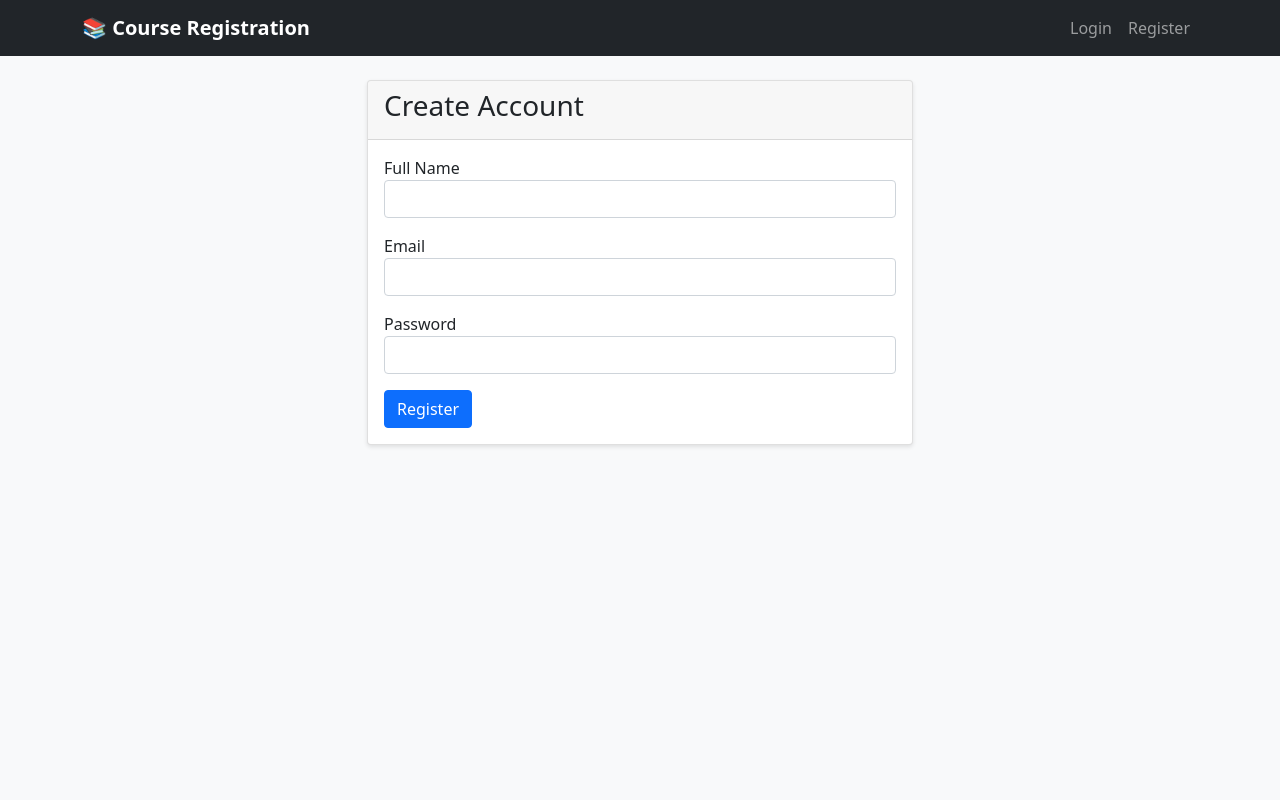
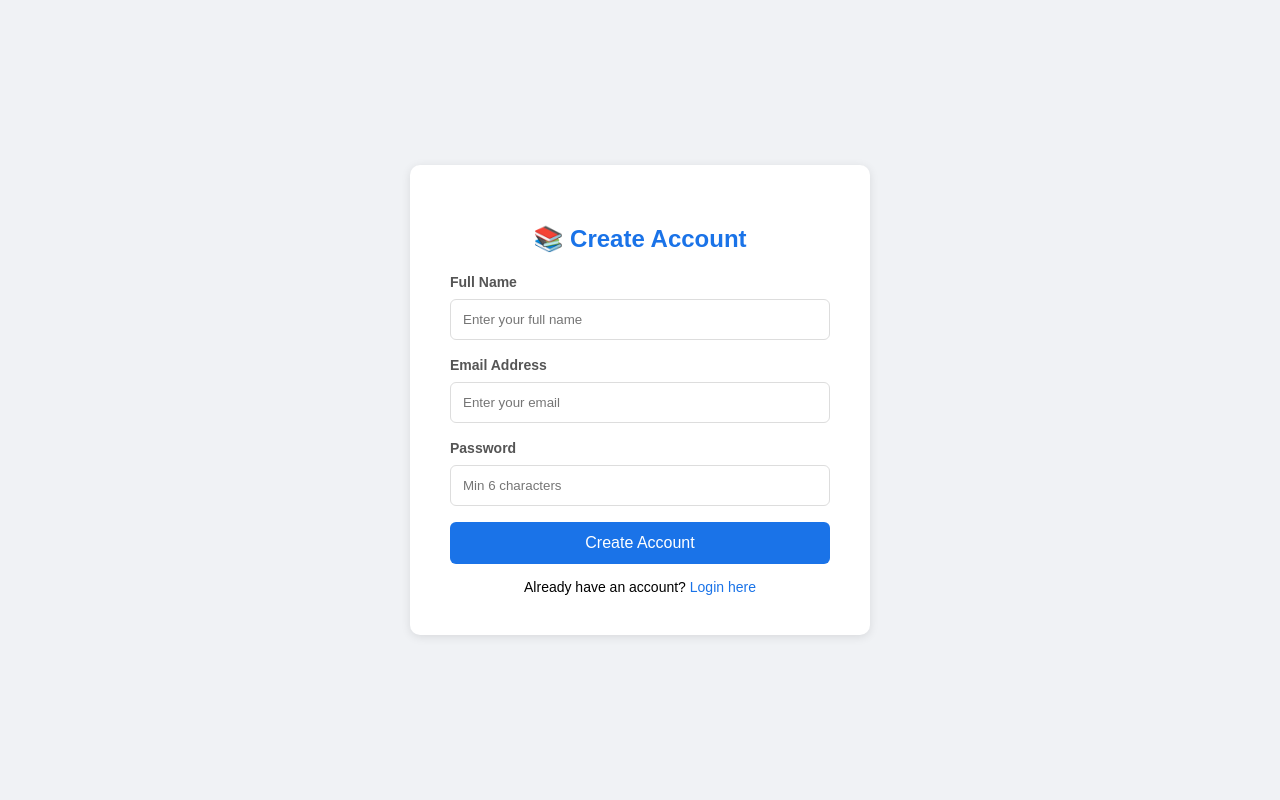
Before and after one commit to nadaabdelhaliem999-hash/university-course-registration-system, a Flask app: page /register in a window 1280 px wide. Run offline with Flask 3, Linux system fonts and the light colour scheme.

Commit message:
Update register.html

```diff
--- a/templates/register.html
+++ b/templates/register.html
@@ -1,34 +1,37 @@
-{% extends "base.html" %}
-{% block content %}
-<div class="row justify-content-center">
-    <div class="col-md-6">
-        <div class="card">
-            <div class="card-header">
-                <h3>Create Account</h3>
-            </div>
-            <div class="card-body">
-                {% if error %}
-                    <div class="alert alert-danger">
-                        {{ error }}
-                    </div>
-                {% endif %}
-                <form method="POST">
-                    <div class="mb-3">
-                        <label>Full Name</label>
-                        <input type="text" name="name" class="form-control" required>
-                    </div>
-                    <div class="mb-3">
-                        <label>Email</label>
-                        <input type="email" name="email" class="form-control" required>
-                    </div>
-                    <div class="mb-3">
-                        <label>Password</label>
-                        <input type="password" name="password" class="form-control" required>
-                    </div>
-                    <button type="submit" class="btn btn-primary">Register</button>
-                </form>
-            </div>
-        </div>
+<!DOCTYPE html>
+<html lang="en">
+<head>
+    <meta charset="UTF-8">
+    <title>Register</title>
+    <style>
+        body { font-family: Arial, sans-serif; background: #f0f2f5; display: flex; justify-content: center; align-items: center; height: 100vh; margin: 0; }
+        .box { background: white; padding: 40px; border-radius: 10px; box-shadow: 0 2px 10px rgba(0,0,0,0.1); width: 380px; }
+        h2 { text-align: center; color: #1a73e8; }
+        input { width: 100%; padding: 12px; margin: 8px 0 16px 0; border: 1px solid #ddd; border-radius: 6px; box-sizing: border-box; }
+        label { font-size: 14px; color: #555; font-weight: bold; }
+        button { width: 100%; padding: 12px; background: #1a73e8; color: white; border: none; border-radius: 6px; font-size: 16px; cursor: pointer; }
+        button:hover { background: #1558b0; }
+        .error { background: #fdecea; color: #c0392b; padding: 10px; border-radius: 6px; margin-bottom: 15px; }
+        .link { text-align: center; margin-top: 15px; font-size: 14px; }
+        .link a { color: #1a73e8; text-decoration: none; }
+    </style>
+</head>
+<body>
+    <div class="box">
+        <h2>📚 Create Account</h2>
+        {% if error %}
+            <div class="error">⚠️ {{ error }}</div>
+        {% endif %}
+        <form method="POST">
+            <label>Full Name</label>
+            <input type="text" name="name" placeholder="Enter your full name" required>
+            <label>Email Address</label>
+            <input type="email" name="email" placeholder="Enter your email" required>
+            <label>Password</label>
+            <input type="password" name="password" placeholder="Min 6 characters" required>
+            <button type="submit">Create Account</button>
+        </form>
+        <div class="link">Already have an account? <a href="/login">Login here</a></div>
     </div>
-</div>
-{% endblock %}
+</body>
+</html>
```
